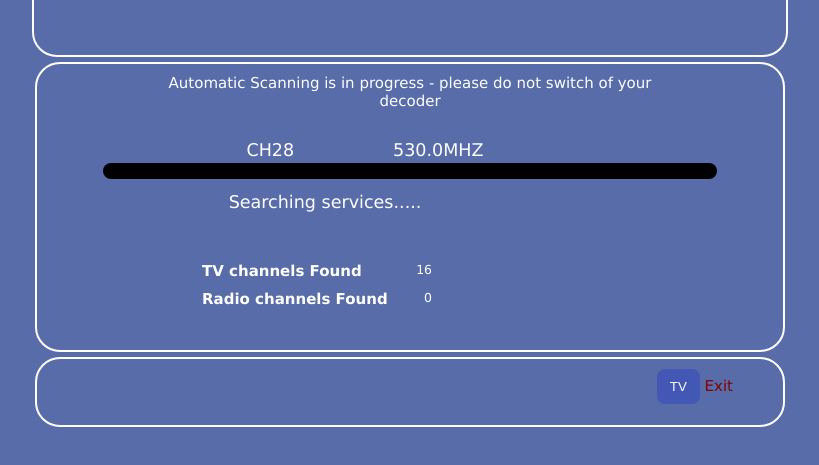
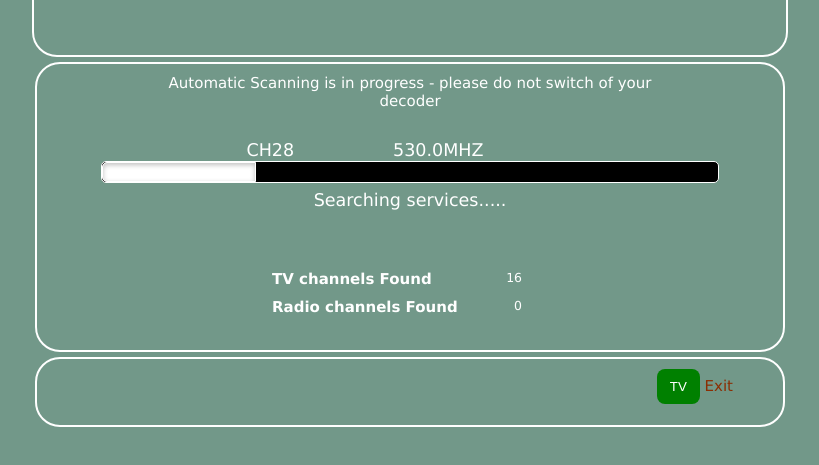
Before and after one commit to Brymmobaggins/calcubuddy, a plain HTML site: page index.html in a window 1280 px wide. Shown: the part 93-558 px from the top of the page, without its empty margins (230-1049 px from the left). Drawn offline with Linux system fonts and the light colour scheme.

Commit message:
update project

```diff
--- a/index.html
+++ b/index.html
@@ -27,25 +27,32 @@
           CH28
           <span class="freq">530.0MHZ</span>
         </h3>
-        <div class="progess-bar scan">
-          <progress value="55" max="100"></progress>
+        <div class="bar scan">
+          <progress max="100" value="25">
+            <div pseudo="-webkit-progress-inner-element">
+              <div pseudo="-webkit-progress-bar">
+                <div class="-webkit-progress-value" style="width: 55%"></div>
+              </div>
+            </div>
+          </progress>
         </div>
         <h3 class="services scan">Searching services.....</h3>
         <div class="before-footer">
           <div class="items">
             <h4 class="meta">TV channels Found</h4>
-            <h5 class="value">16</h5>
+            <h5 class="value" id="">16</h5>
           </div>
           <div class="items">
             <h4 class="meta">Radio channels Found</h4>
-            <h5 class="value">0</h5>
+            <h5 class="value" id="">0</h5>
           </div>
         </div>
       </div>
       <div class="gotv footer">
-        <button>TV</button>
-        <a href="">Exit</a>
+        <button id="" onclick="move()">TV</button>
+        <a href="#">Exit</a>
       </div>
     </section>
+    <script src="script.js"></script>
   </body>
 </html>
--- /dev/null
+++ b/script.js
@@ -0,0 +1,15 @@
+
+function move() {
+  var elem = document.getElementById("myTv");
+  var width = 10;
+  var id = setInterval(frame, 10);
+  function frame() {
+    if (width >= 100) {
+      clearInterval(id);
+    } else {
+      width++;
+      elem.style.width = width + '%';
+      document.getElementById("call").innerHTML = width * 1  + '%';
+    }
+  }
+}
--- a/style.css
+++ b/style.css
@@ -4,7 +4,7 @@
   box-sizing: border-box;
 }
 body {
-  background-color: #576ca8;
+  background-color: #4e7e6bcb;
   font-size: 15px;
   font-family: "Verdana", Tahoma;
   font-weight: 100;
@@ -59,19 +59,35 @@ section {
   padding-right: 90px;
 }
 .services {
-  padding-right: 180px;
+  margin-bottom: 30px;
+  padding: 5px;
+  padding-bottom: 15px;
+  display: block;
   font-weight: 100;
 }
-.progess-bar {
-  width: 100%;
-  padding: 2px;
-  display: block;
+.bar {
+  padding: 0px 20px;
+  margin: 1px 0px;
 }
-progress {
-  width: 85%;
-  padding: 8px 0px;
-  background-color: black;
-  border-radius: 25px;
+progress[value] {
+  display: inline-block;
+  width: 90%;
+  height: 22px;
+  -webkit-appearance: none;
+  appearance: none;
+}
+progress[value]::-webkit-progress-bar {
+  background-color: #000;
+  border-radius: 5px;
+  border: 1px solid #fff;
+  box-shadow: 0 2px 5px rgba(0, 0, 0, 0.25) inset;
+}
+progress[value]::-webkit-progress-value {
+  background-color: #fff;
+  border-radius: 5px 0px 0px 5px;
+  box-shadow: 0 2px 5px rgba(0, 0, 0, 0.25) inset;
+  border: 1px solid #ffff;
+
 }
 .before-footer {
   padding: 10px 100px;
@@ -81,12 +97,12 @@ progress {
   display: flex;
   justify-content: space-between;
   width: 260px;
-  margin: auto 50px;
+  margin: auto 120px;
   padding: 5px;
   font-weight: 100;
 }
 .before-footer .items .value {
-  padding-right: 20px;
+  padding-left: 55px;
   font-weight: 100;
 }
 .footer {
@@ -99,7 +115,7 @@ progress {
 
 button {
   border: 2px solid #fff;
-  background-color: #2c42c07c;
+  background-color: green;
   border: none;
   outline: none;
   border-radius: 8px;
@@ -115,7 +131,7 @@ button:hover {
 }
 .footer a {
   margin-right: 40px;
-  color: #860101;
+  color: #8b2e03;
   text-decoration: none;
   font-weight: 400;
 }
```
